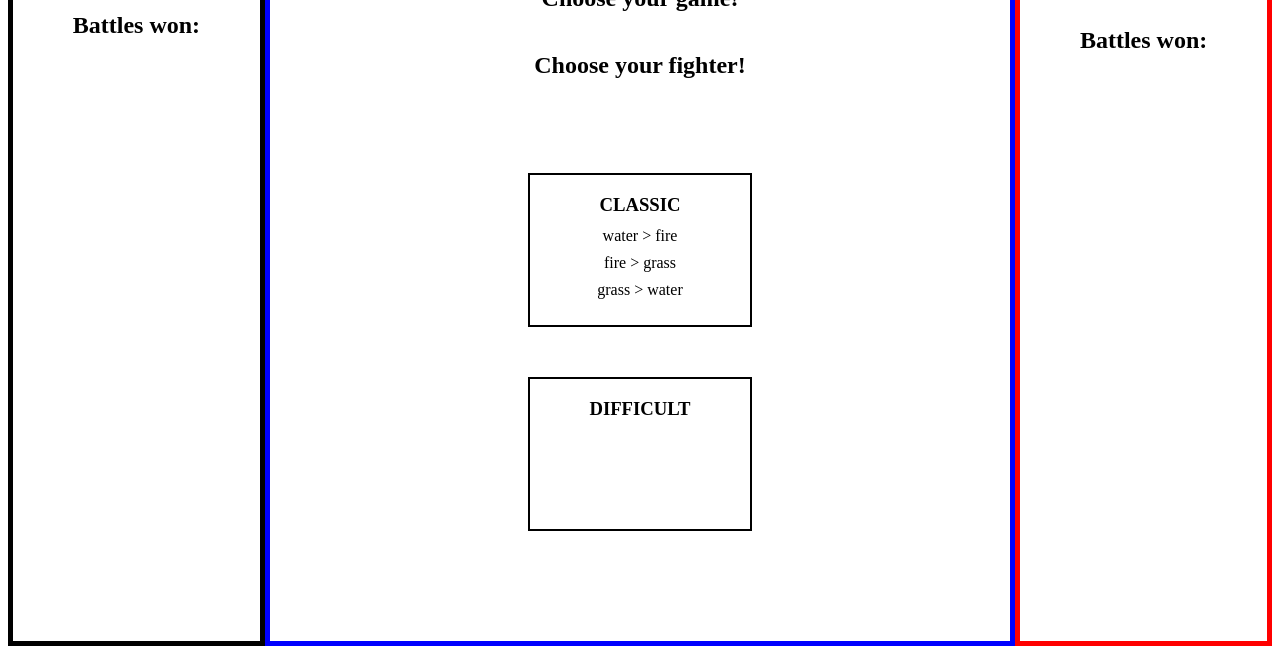
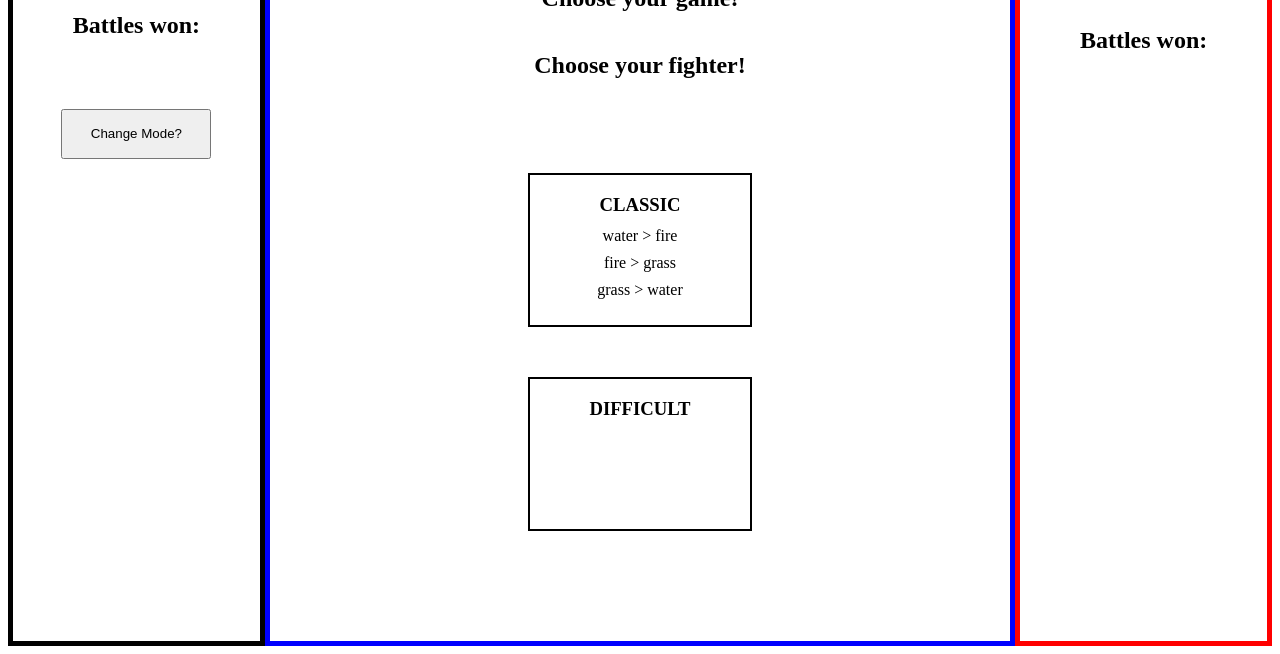
Before and after one commit to tramtram1130/ElementalRockPaperScissor, a plain HTML site: page index.html in a window 1280 px wide. Shown: the part 162-816 px from the top of the page. Drawn offline with Linux system fonts and the light colour scheme.

Commit message:
Add Change Mode button

```diff
--- a/index.html
+++ b/index.html
@@ -10,6 +10,7 @@
       <img class="trainer-sprite" src="https://www.pikpng.com/pngl/b/413-4137492_pokemons-red-sprite-snow-on-mt-silver-red.png" alt="pokemon trainer">
       <h2 class="trainer-title">Trainer</h2>
       <h2 class="trainer-battles-won-title">Battles won: </h2>
+      <button type="button" name="button">Change Mode?</button>
     </section>
     <section class="center-container">
       <h1 class="game-title">Water, Fire, Grass</h1>
--- a/style.css
+++ b/style.css
@@ -25,6 +25,14 @@
 
 .trainer-battles-won-title {
   text-align: center;
+}
+
+button {
+  margin-top: 20%;
+  margin-left: auto;
+  margin-right: auto;
+  height: 50px;
+  width: 150px;
 }
 
 .center-container {
```
